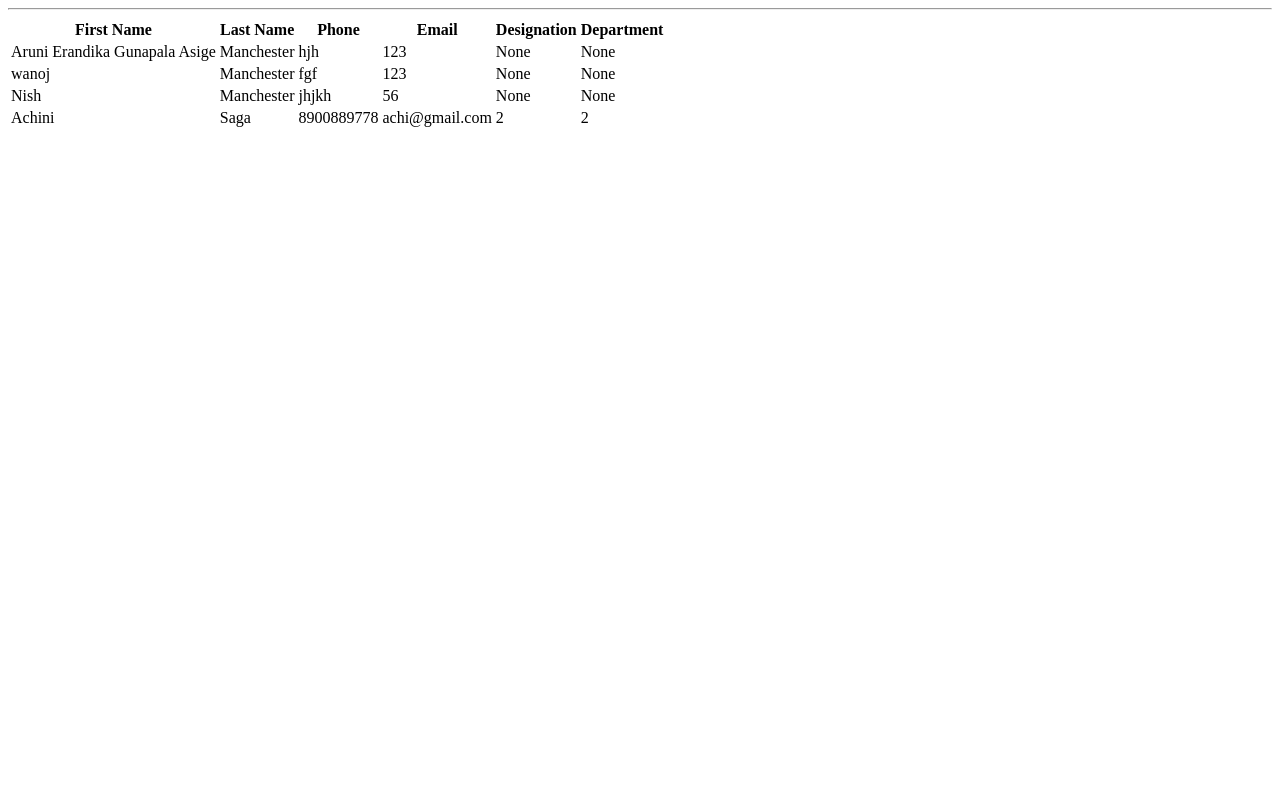
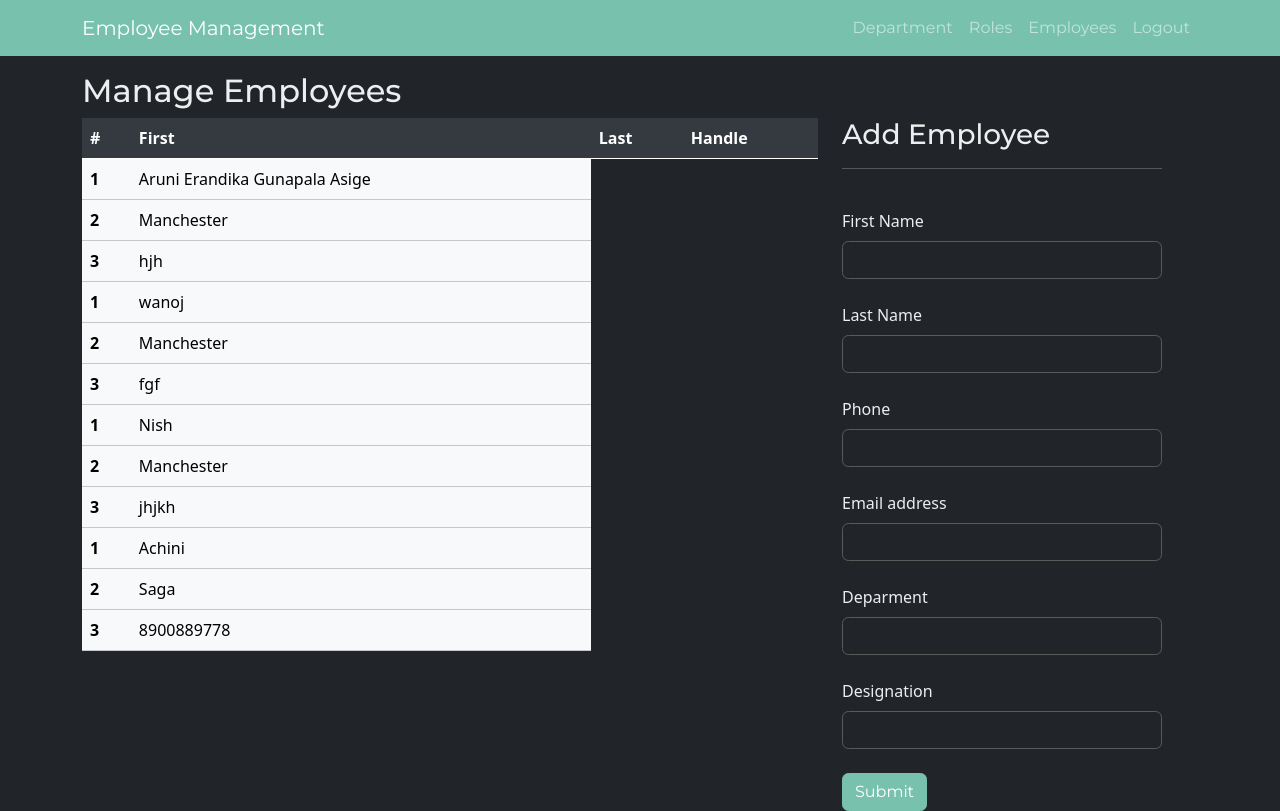
Before and after one commit to Aruni-git/devops_assignment, a Flask app: page /show_all in a window 1280 px wide. Before the commit the page ends 127 px from the top, so only its background shows below. Run offline with Flask 3, Linux system fonts and the light colour scheme; some libraries are stand-ins or nearby versions.

Commit message:
Employee link is working

```diff
--- a/app.py
+++ b/app.py
@@ -47,12 +47,12 @@
 #navigate to home page
 @app.route('/')
 def home():
-   return render_template('home.html')
+   return render_template('dashboard.html')
 
  #show all
 @app.route('/show_all')
 def show_all():
-   return render_template('show_all.html', employees = employees.query.all() )
+   return render_template('employees.html', employees = employees.query.all() )
 
 #get employee/ create a new employee
 @app.route('/new', methods = ['GET', 'POST'])
--- a/templates/add-employee.html
+++ b/templates/add-employee.html
@@ -27,7 +27,7 @@
               <a class="nav-link" href="roles.html">Roles</a>
             </li>
             <li class="nav-item">
-              <a class="nav-link" href="emplyees.html">Employees</a>
+              <a class="nav-link" href="employees.html">Employees</a>
             </li>
             <li class="nav-item">
               <a class="nav-link" href="#">Logout</a>
--- a/templates/departments.html
+++ b/templates/departments.html
@@ -27,7 +27,7 @@
               <a class="nav-link" href="roles.html">Roles</a>
             </li>
             <li class="nav-item">
-              <a class="nav-link" href="emplyees.html">Employees</a>
+              <a class="nav-link" href="employees.html">Employees</a>
             </li>
             <li class="nav-item">
               <a class="nav-link" href="#">Logout</a>
--- a/templates/emplyees.html
+++ b/templates/employees.html
@@ -31,7 +31,7 @@
             <a class="nav-link" href="roles.html">Roles</a>
           </li>
           <li class="nav-item">
-            <a class="nav-link" href="emplyees.html">Employees</a>
+            <a class="nav-link" href="employees.html">Employees</a>
           </li>
           <li class="nav-item">
             <a class="nav-link" href="index.html">Logout</a>
@@ -60,24 +60,23 @@
             </tr>
           </thead>
           <tbody>
+            {% for employee in employees %}
             <tr>
               <th scope="row">1</th>
-              <td>Mark</td>
-              <td>Otto</td>
-              <td>@mdo</td>
+              <td>{{ employee.firstName }}</td>
+
+              </tr>
+
             </tr>
             <tr>
               <th scope="row">2</th>
-              <td>Jacob</td>
-              <td>Thornton</td>
-              <td>@fat</td>
+              <td>{{ employee.lastName }}</td>
             </tr>
             <tr>
               <th scope="row">3</th>
-              <td>Larry</td>
-              <td>the Bird</td>
-              <td>@twitter</td>
+              <td>{{ employee.phone }}</td>
             </tr>
+            {% endfor %}
           </tbody>
         </table>
       </div>
--- a/templates/roles.html
+++ b/templates/roles.html
@@ -27,7 +27,7 @@
               <a class="nav-link" href="roles.html">Roles</a>
             </li>
             <li class="nav-item">
-              <a class="nav-link" href="emplyees.html">Employees</a>
+              <a class="nav-link" href="employees.html">Employees</a>
             </li>
             <li class="nav-item">
               <a class="nav-link" href="#">Logout</a>
```
Also changed, not shown: templates/dashboard.html (+5 -5 lines), templates/img/hr-banner.jpg (renamed from templates/hr-banner.jpg), templates/img/hr-banner1.jpg (renamed from templates/hr-banner1.jpg), templates/img/img1.webp (renamed from templates/img1.webp), templates/img/img2.avif (renamed from templates/img2.avif).
